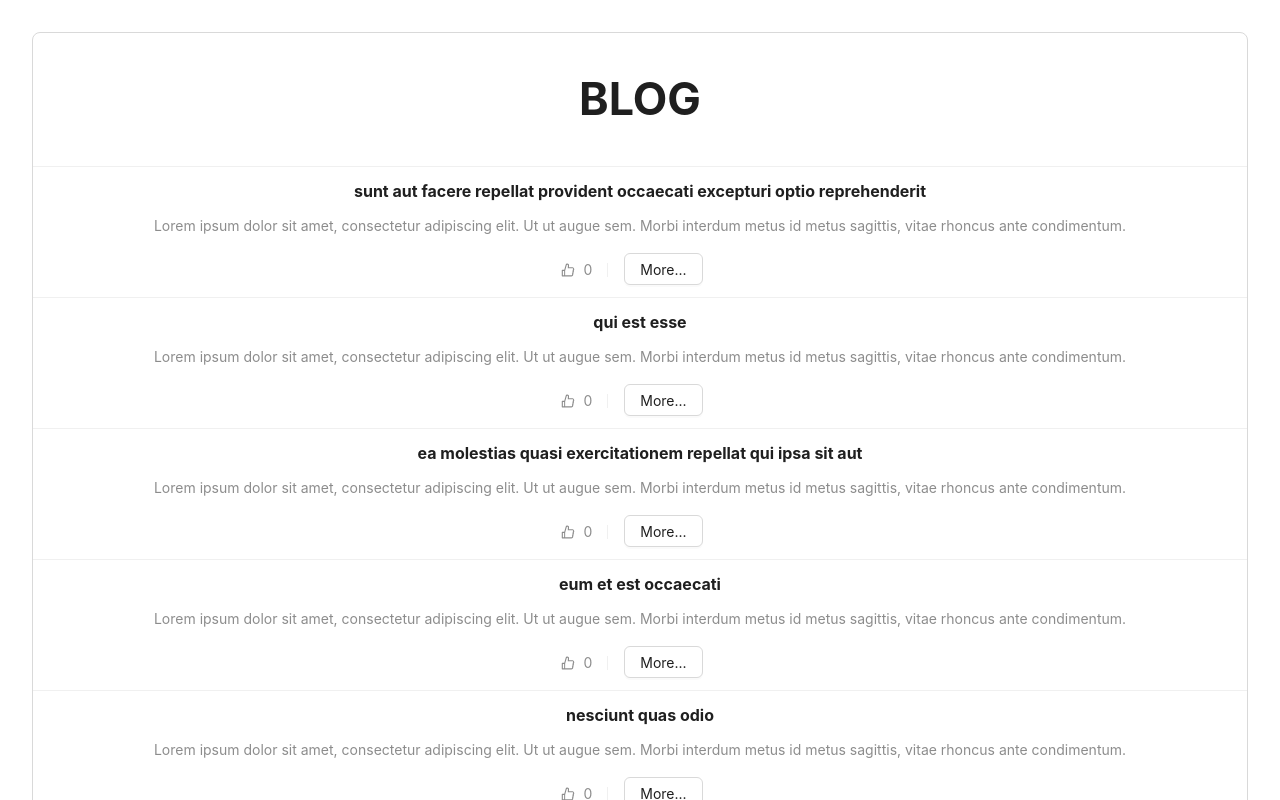
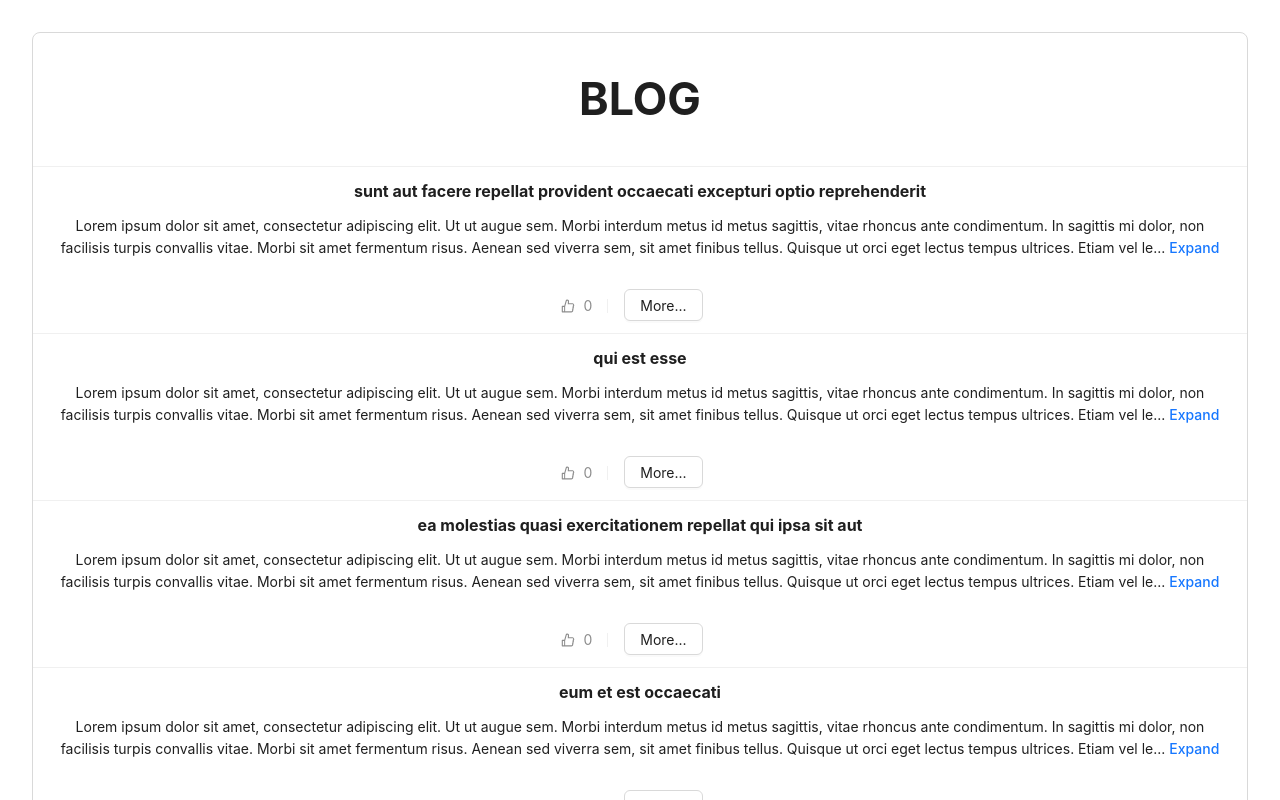
Before and after one commit to dawidzon/React-Blog, a React (Vite) app: page / in a window 1280 px wide. Shown: the top 800 px of the page. Built offline with nearby package versions, Linux system fonts and the light colour scheme; data requests are answered from the project's data file.

Commit message:
changing the post preview display

```diff
--- a/src/index.css
+++ b/src/index.css
@@ -26,9 +26,6 @@ a:hover {
 
 body {
   margin: 0;
-
-  /* min-width: 320px;
-  min-height: 100vh; */
 }
 
 h1 {
--- a/src/pages/PostsList/components/PostPreview.jsx
+++ b/src/pages/PostsList/components/PostPreview.jsx
@@ -1,6 +1,8 @@
 import { LikeOutlined } from '@ant-design/icons'
-import { List, Space, Button } from 'antd'
+import { Button, List, Space, Typography } from 'antd'
 import React from 'react'
+
+const { Paragraph } = Typography
 
 const IconText = ({ icon, text }) => (
   <Space>
@@ -10,20 +12,6 @@ const IconText = ({ icon, text }) => (
 )
 
 const PostPreview = ({ post }) => {
-  console.log(typeof post.body)
-
-  function countToThreeDots(text) {
-    let counter = 0
-    for (let i = 0; i < text.length; i++) {
-      if (text[i] === '.') {
-        counter++
-        if (counter === 3) {
-          return i + 1
-        }
-      }
-    }
-  }
-
   return (
     <List.Item
       actions={[
@@ -37,7 +25,16 @@ const PostPreview = ({ post }) => {
     >
       <List.Item.Meta
         title={post.title}
-        description={post.body.slice(0, countToThreeDots(post.body))}
+        description={
+          <Paragraph
+            ellipsis={{
+              rows: 2,
+              expandable: true,
+            }}
+          >
+            {post.body}
+          </Paragraph>
+        }
       />
     </List.Item>
   )
```
